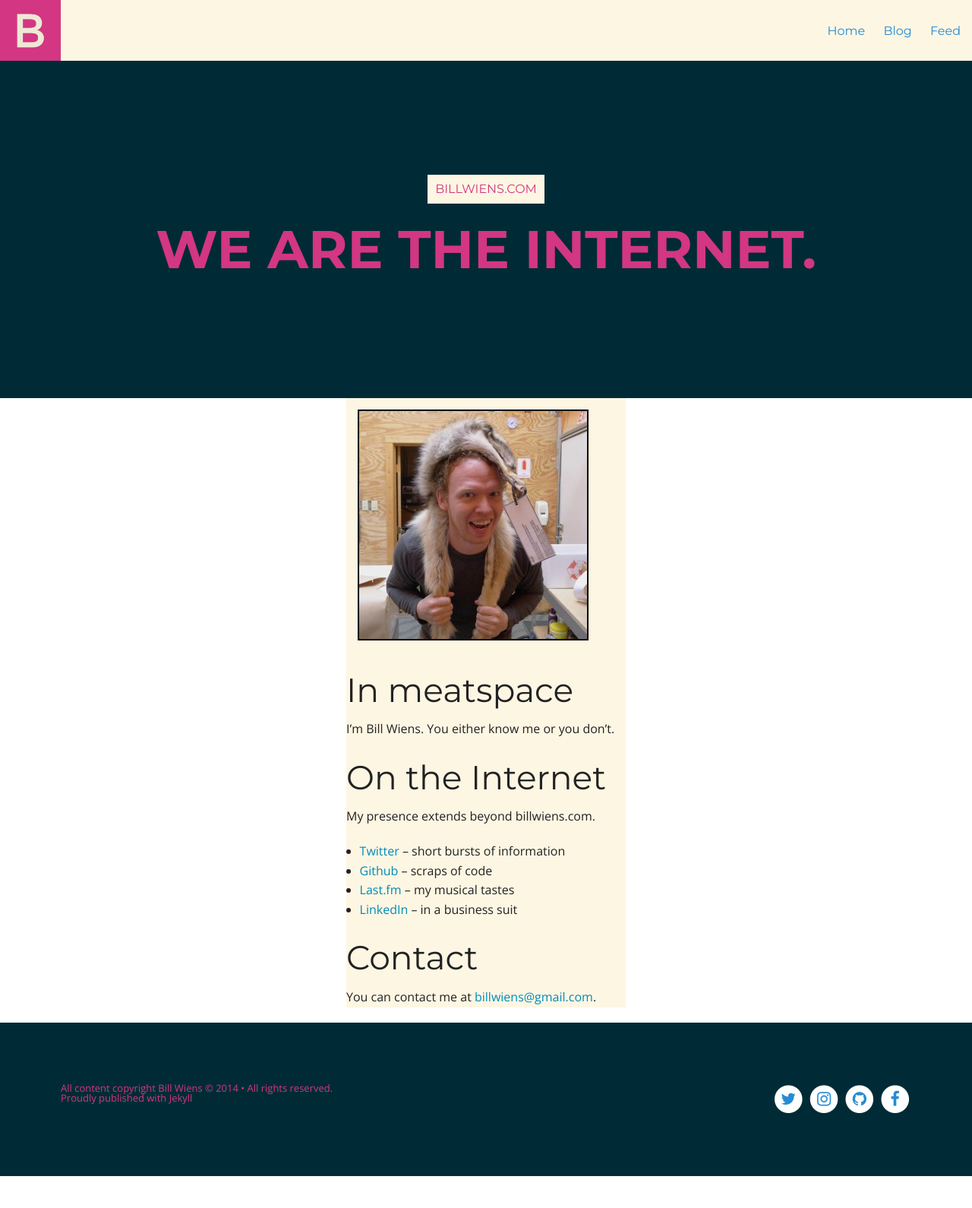
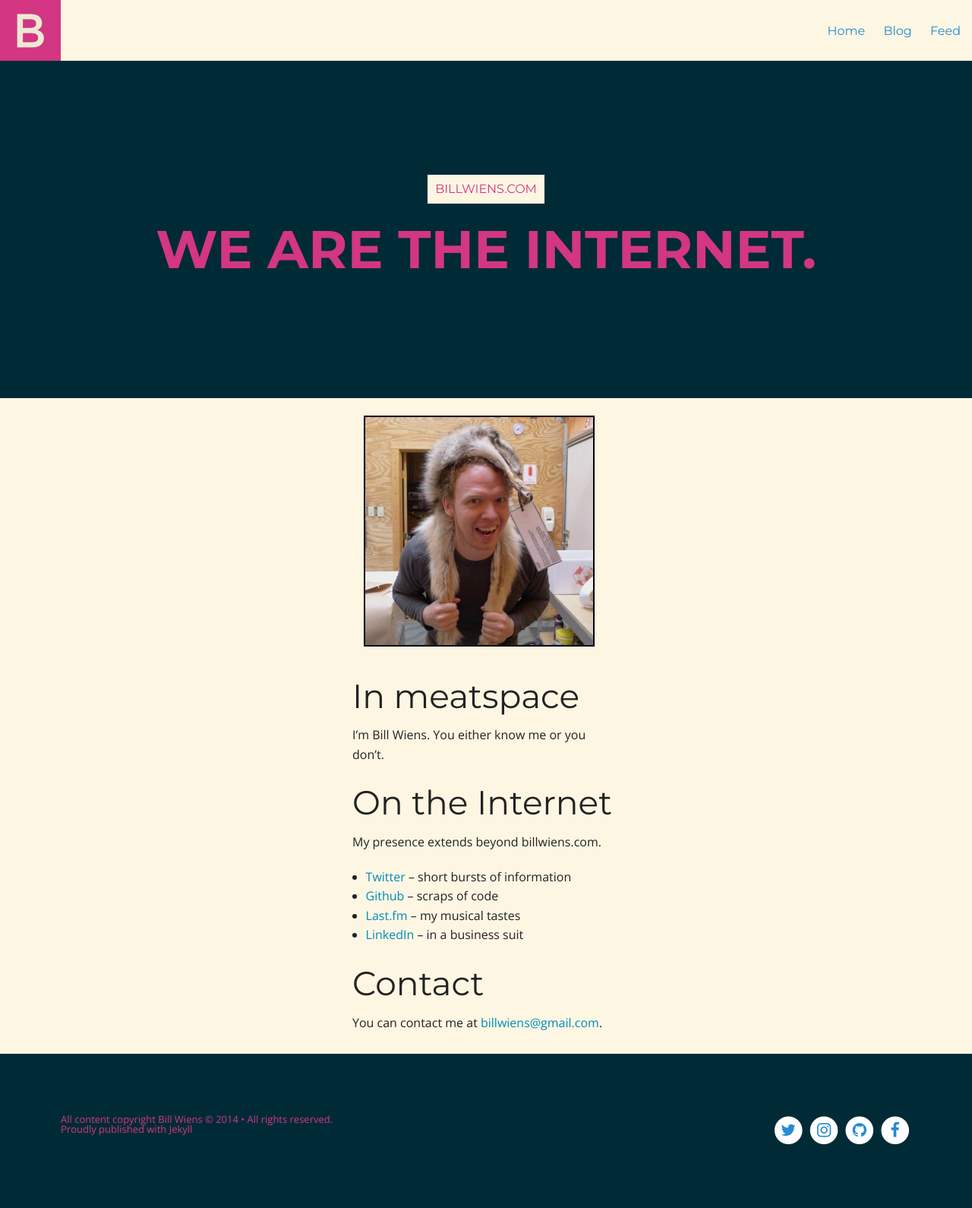
Before and after one commit to billputer/billwiens.com, a Jekyll site: the page built from index.md, in a window 1280 px wide. Shown: the whole page at 76% size. Built offline with Jekyll 4.4.1, drawn with Linux system fonts in a browser that asks for light colours; nearby versions of some CDN libraries; before the commit the page ends 1548 px from its top, so only the background shows below that.

Commit message:
Make home-content expand so that background applies to entire blank area.

```diff
--- a/_layouts/default.html
+++ b/_layouts/default.html
@@ -42,7 +42,7 @@
 
 
 <main class="notepad-content {{page.css-class}}" role="main">
-            {{ content }}
+    <div>{{ content }}</div>
 </main>
     {% include footer.html %}
 
--- a/assets/css/post.scss
+++ b/assets/css/post.scss
@@ -722,9 +722,10 @@ html, body, .notepad-post-container, .notepad-post-header {
   }
 }
 
-.notepad-home-content {
+.notepad-home-content div {
   max-width: 23rem;
   margin: 0 auto;
+  padding: 0.5rem;
 }
 
 ::selection, ::-moz-selection {
```
